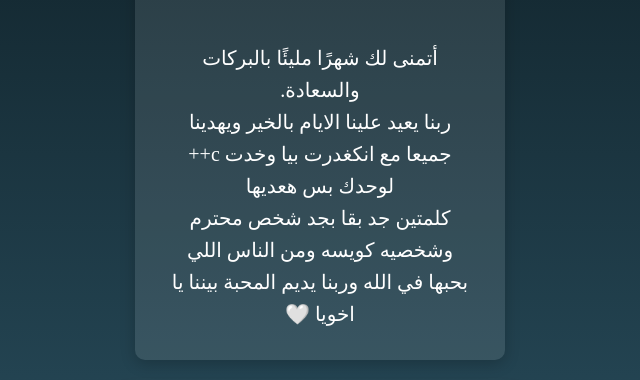
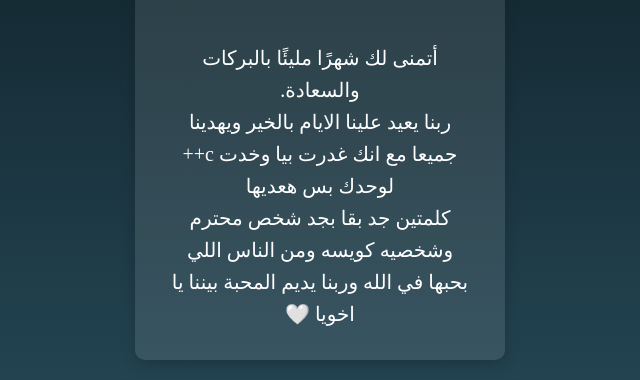
Before and after one commit to Ali-Awny/Ramadan-v2-, a plain HTML site: page pages/san3awe.html in a window 1280 px wide. Shown: the part 174-554 px from the top of the page, 320-960 px from the left. Drawn offline with Linux system fonts and the light colour scheme; a web font is replaced by a local one.

Commit message:
Fix typo in Ramadan greeting message

```diff
--- a/pages/san3awe.html
+++ b/pages/san3awe.html
@@ -182,7 +182,7 @@
     <div class="container">
         <div class="card">
             <h1>رمضان كريم يا deku 🌙</h1>
-            <p>أتمنى لك شهرًا مليئًا بالبركات والسعادة. <br> ربنا يعيد علينا الايام بالخير ويهدينا جميعا مع انكغدرت بيا وخدت c++ لوحدك بس هعديها <br> كلمتين جد بقا بجد شخص محترم وشخصيه كويسه ومن الناس اللي بحبها في الله وربنا يديم المحبة بيننا يا اخويا 🤍 </p>
+            <p>أتمنى لك شهرًا مليئًا بالبركات والسعادة. <br> ربنا يعيد علينا الايام بالخير ويهدينا جميعا مع انك غدرت بيا وخدت c++ لوحدك بس هعديها <br> كلمتين جد بقا بجد شخص محترم وشخصيه كويسه ومن الناس اللي بحبها في الله وربنا يديم المحبة بيننا يا اخويا 🤍 </p>
         </div>
     </div>
 
```
